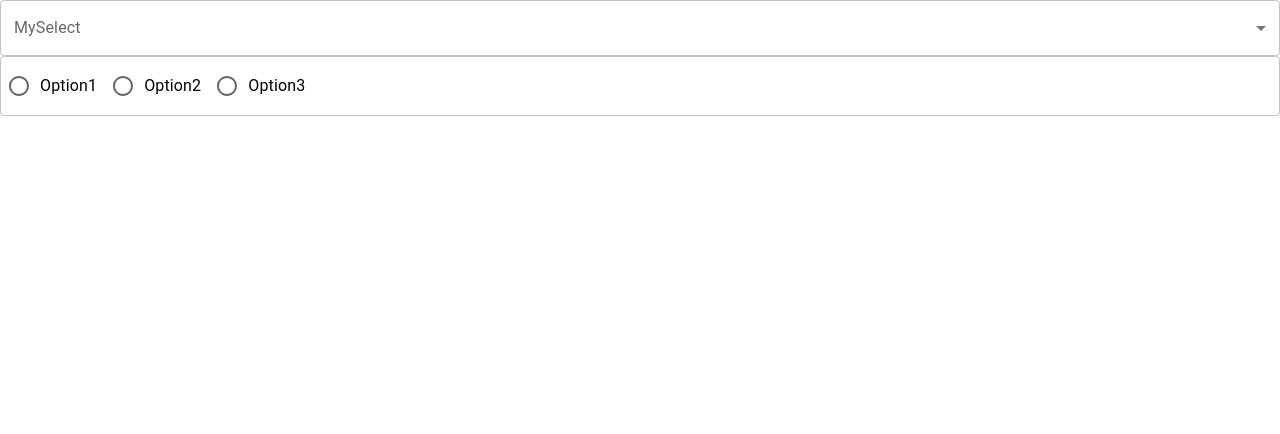
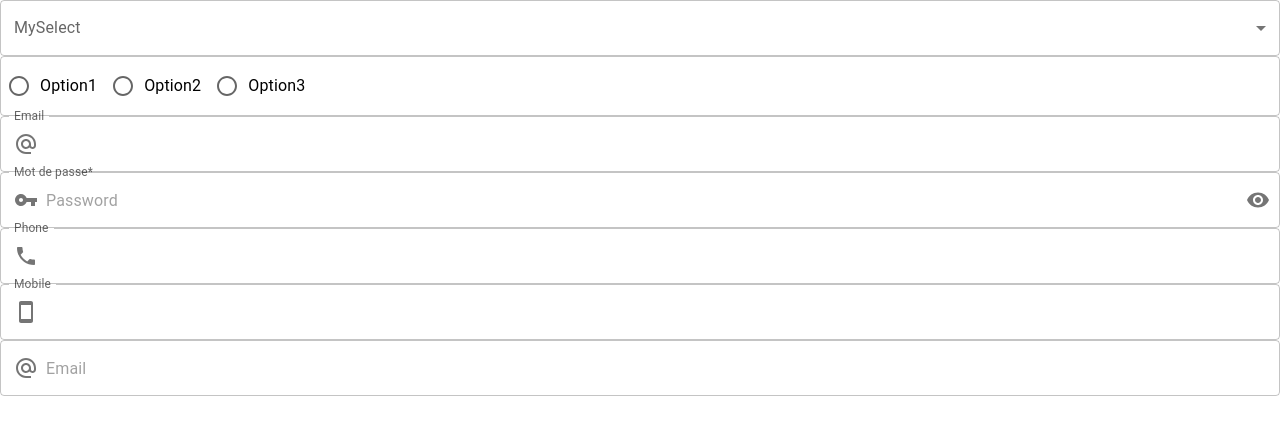
Before and after one commit to mohbens/FormMyCare, a React (Create React App) app: page /Test in a window 1280 px wide. Shown: the top 434 px of the page. Built offline with nearby package versions, Linux system fonts and the light colour scheme.

Commit message:
(Refactoring) adding the component <IconeField/> to manage the Fields that contains Icon in the start or the end

```diff
--- /dev/null
+++ b/src/components/Fields/IconField.jsx
@@ -0,0 +1,25 @@
+import { InputAdornment, TextField } from "@mui/material";
+import React from "react";
+
+export default function IconField(props) {
+	console.log(props.Start);
+	const { Start, End, Label, placeholder, name } = props;
+
+	return (
+		<TextField
+			variant="outlined"
+			label={Label}
+			placeholder={placeholder}
+			name={name}
+			InputProps={{
+				startAdornment: Start && (
+					<InputAdornment position="start">{Start}</InputAdornment>
+				),
+				endAdornment: End && (
+					<InputAdornment position="end">{End}</InputAdornment>
+				),
+			}}
+			fullWidth
+		/>
+	);
+}
--- /dev/null
+++ b/src/components/Fields/MyEmail.jsx
@@ -0,0 +1,16 @@
+import AlternateEmailIcon from "@mui/icons-material/AlternateEmail";
+
+import React from "react";
+import { useTranslation } from "react-i18next";
+import IconField from "./IconField";
+
+export default function MyEmail() {
+	return (
+		<IconField
+			Label="Email"
+			Placeholder="Email"
+			name="Email"
+			Start={<AlternateEmailIcon />}
+		/>
+	);
+}
--- /dev/null
+++ b/src/components/Fields/MyMobile.jsx
@@ -0,0 +1,13 @@
+import React from "react";
+import IconField from "./IconField";
+import SmartphoneIcon from "@mui/icons-material/Smartphone";
+export default function MyEmail() {
+	return (
+		<IconField
+			Label="Mobile"
+			Placeholder="Mobile"
+			name="Mobile"
+			Start={<SmartphoneIcon />}
+		/>
+	);
+}
--- /dev/null
+++ b/src/components/Fields/MyPhone.jsx
@@ -0,0 +1,14 @@
+import React from "react";
+import IconField from "./IconField";
+import PhoneIcon from "@mui/icons-material/Phone";
+
+export default function MyEmail() {
+	return (
+		<IconField
+			Label="Phone"
+			Placeholder="Phone"
+			name="Phone"
+			Start={<PhoneIcon />}
+		/>
+	);
+}
--- /dev/null
+++ b/src/components/Fields/MyPswrd.jsx
@@ -0,0 +1,53 @@
+import React, { useState } from "react";
+import VpnKeyIcon from "@mui/icons-material/VpnKey";
+import IconField from "./IconField";
+import Visibility from "@mui/icons-material/Visibility";
+import VisibilityOff from "@mui/icons-material/VisibilityOff";
+import {
+	Box,
+	FormControl,
+	IconButton,
+	InputAdornment,
+	InputLabel,
+	OutlinedInput,
+} from "@mui/material";
+import { useTranslation } from "react-i18next";
+
+export default function MyPswrd() {
+	const handleClickShowPassword = () => setShowPassword((show) => !show);
+	const handleMouseDownPassword = (event) => {
+		event.preventDefault();
+	};
+	const [showPassword, setShowPassword] = useState(false);
+	const { t } = useTranslation();
+
+	return (
+		<FormControl sx={{ width: "100%" }} variant="outlined">
+			<InputLabel htmlFor="outlined-adornment-password">
+				{t("psw") + "*"}
+			</InputLabel>
+			<OutlinedInput
+				label="Password"
+				placeholder="Password"
+				name="Password"
+				// label={t("psw") + "*"}
+				type={showPassword ? "text" : "password"}
+				startAdornment={
+					<InputAdornment position="start">
+						<VpnKeyIcon />
+					</InputAdornment>
+				}
+				endAdornment={
+					<InputAdornment position="end">
+						<IconButton
+							onClick={handleClickShowPassword}
+							onMouseDown={handleMouseDownPassword}
+							edge="end">
+							{showPassword ? <VisibilityOff /> : <Visibility />}
+						</IconButton>
+					</InputAdornment>
+				}
+			/>
+		</FormControl>
+	);
+}
--- a/src/components/Fields/MyRadio.jsx
+++ b/src/components/Fields/MyRadio.jsx
@@ -4,6 +4,7 @@ import React from "react";
 export default function MyRadio({ Options, Label }) {
 	return (
 		<RadioGroup
+			label="aaa"
 			sx={{
 				border: "1px solid rgba(0, 0, 0, 0.23)",
 				borderRadius: "4px",
@@ -13,12 +14,13 @@ export default function MyRadio({ Options, Label }) {
 				alignItems: "center",
 			}}
 			row
-			name="civilité"
+			name={Label}
 			// value={values.civilité}
 			// onChange={handleInputChange}
 		>
 			{Options.map((option) => (
 				<FormControlLabel
+					key={option.value}
 					value={option.value}
 					control={<Radio />}
 					label={option.value}
--- a/src/data/test.jsx
+++ b/src/data/test.jsx
@@ -2,6 +2,13 @@ import InputField from "../components/InputField";
 import MySelect from "../components/Fields/MySelect";
 import PublicPage from "../components/PublicPage";
 import MyRadio from "../components/Fields/MyRadio";
+import MyEmail from "../components/Fields/MyEmail";
+import AlternateEmailIcon from "@mui/icons-material/AlternateEmail";
+import IconField from "../components/Fields/IconField";
+import VpnKeyIcon from "@mui/icons-material/VpnKey";
+import MyPswrd from "../components/Fields/MyPswrd";
+import MyPhone from "../components/Fields/MyPhone";
+import MyMobile from "../components/Fields/MyMobile";
 
 const Test = () => {
 	const SelectOptions = [
@@ -23,6 +30,17 @@ const Test = () => {
 		<div>
 			<MySelect Options={SelectOptions} Label="MySelect" />
 			<MyRadio Options={SelectOptions} Label="MySelect" />
+			<MyEmail />
+			<MyPswrd />
+			<MyPhone />
+			<MyMobile />
+			<IconField
+				label="Email"
+				placeholder="Email"
+				name="Email"
+				Start={<AlternateEmailIcon />}
+				// End={<VpnKeyIcon />}
+			/>
 		</div>
 	);
 };
```
